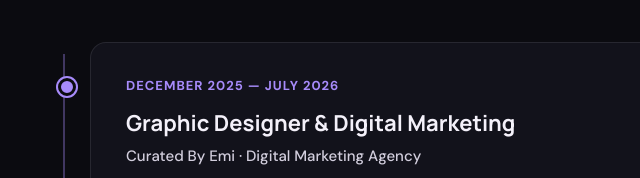
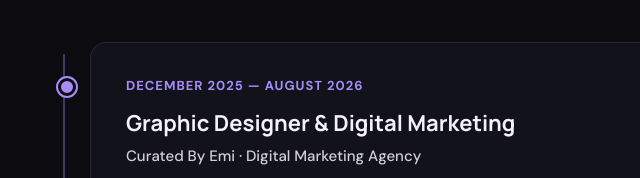
Before and after one commit to yogyata-thapa/yogyata-thapa.github.io, a plain HTML site: page index.html in a window 1280 px wide. Shown: the part 3482-3660 px from the top of the page, 35-675 px from the left. Drawn offline with Linux system fonts and the light colour scheme.

Commit message:
Update index.html

```diff
--- a/index.html
+++ b/index.html
@@ -2229,7 +2229,7 @@ footer {
 
                     <div>
                         <div class="experience-date">
-                            DECEMBER 2025 — JULY 2026
+                            DECEMBER 2025 — AUGUST 2026
                         </div>
 
                         <h3>Graphic Designer & Digital Marketing</h3>
```
